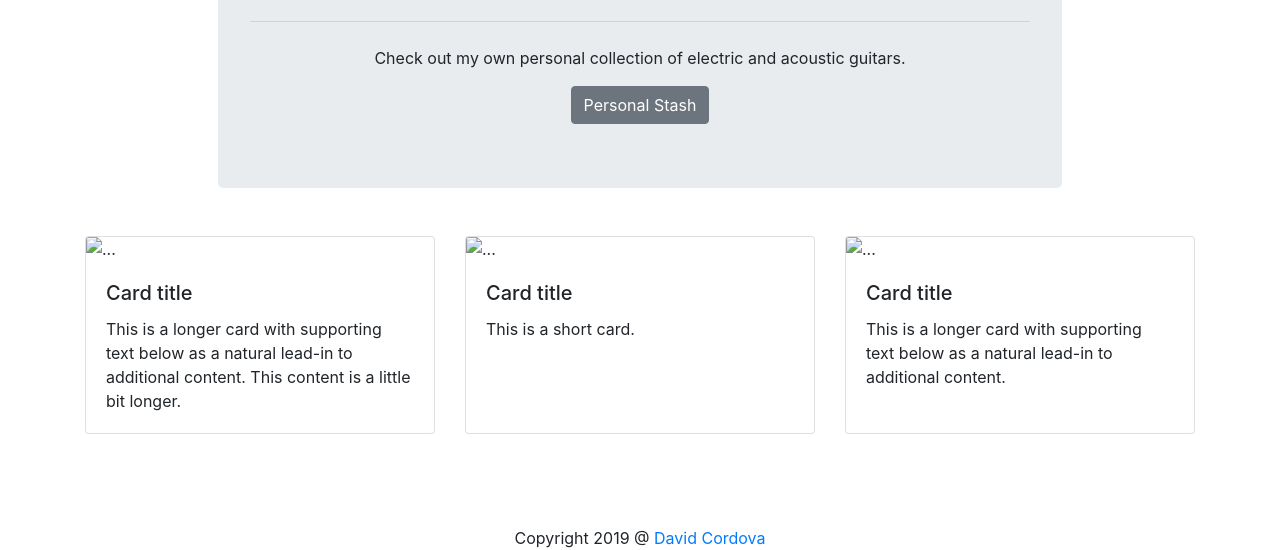
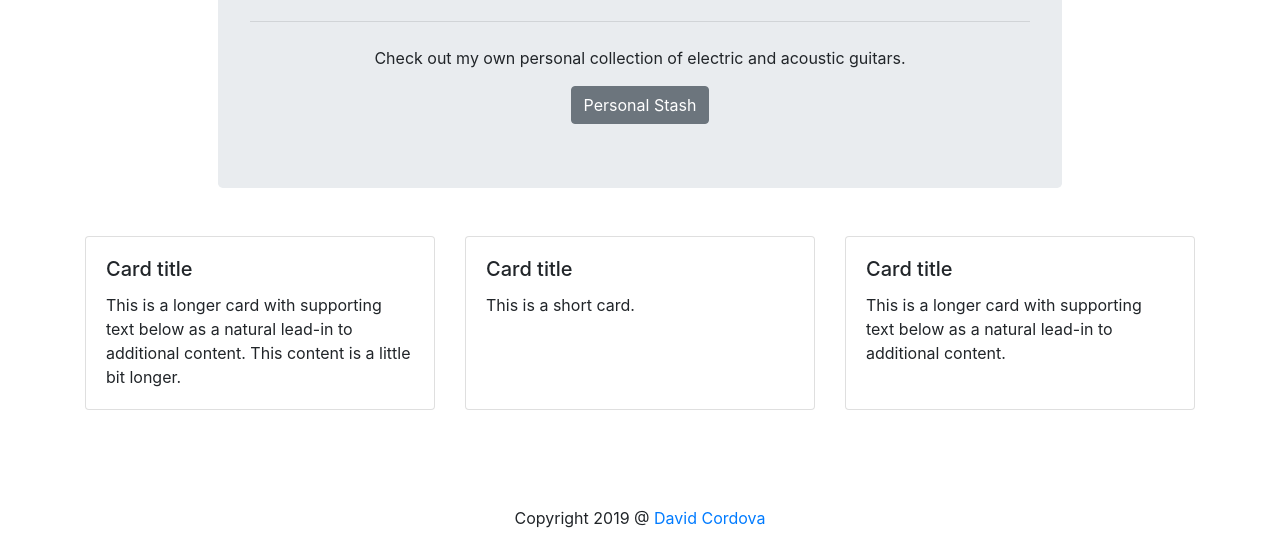
Before and after one commit to daveryde/GIT417_Ch1_CaseProject, a plain HTML site: page index.html in a window 1280 px wide. Shown: the part 298-848 px from the top of the page. Drawn offline with nearby package versions, Linux system fonts and the light colour scheme; a web font is replaced by a local one.

Commit message:
remove console errors

```diff
--- a/index.html
+++ b/index.html
@@ -82,7 +82,6 @@
       <div class="row row-cols-1 row-cols-md-3">
         <div class="col mb-4">
           <div class="card h-100">
-            <img src="..." class="card-img-top" alt="...">
             <div class="card-body">
               <h5 class="card-title">Card title</h5>
               <p class="card-text">This is a longer card with supporting text below as a natural lead-in to additional content. This content is a little bit longer.</p>
@@ -91,7 +90,6 @@
         </div>
         <div class="col mb-4">
           <div class="card h-100">
-            <img src="..." class="card-img-top" alt="...">
             <div class="card-body">
               <h5 class="card-title">Card title</h5>
               <p class="card-text">This is a short card.</p>
@@ -100,7 +98,6 @@
         </div>
         <div class="col mb-4">
           <div class="card h-100">
-            <img src="..." class="card-img-top" alt="...">
             <div class="card-body">
               <h5 class="card-title">Card title</h5>
               <p class="card-text">This is a longer card with supporting text below as a natural lead-in to additional content.</p>
--- a/js/prices.js
+++ b/js/prices.js
@@ -48,7 +48,9 @@ var listenTo = function(element, action, func) {
 
 // Helper function for finding elements by element selector
 var findElement = function(selector) {
-  var el = document.querySelector(selector);
+  if (selector) {
+    var el = document.querySelector(selector);
+  }
 
   return el;
 };
```
